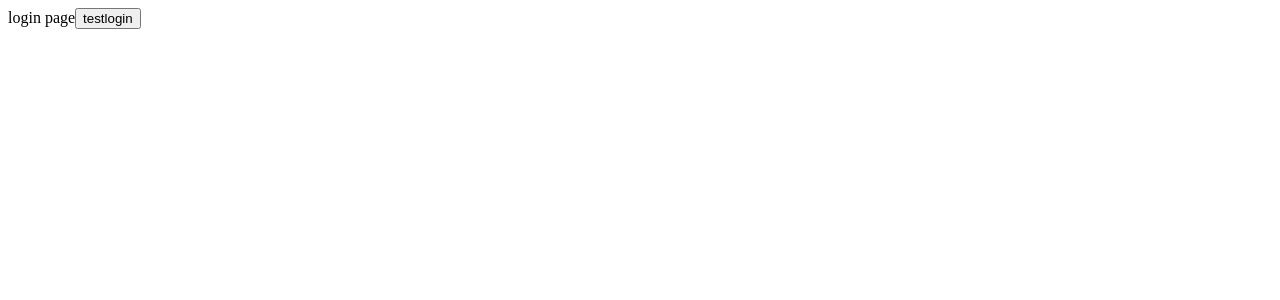
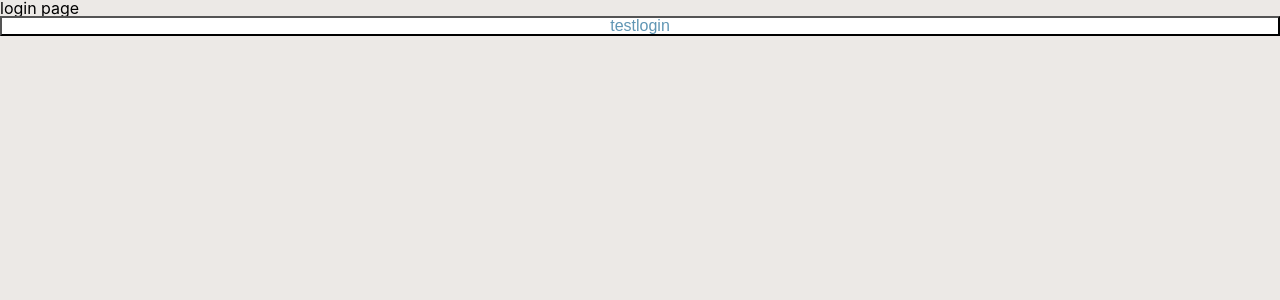
Before and after one commit to alperkasli/cashew-task, a React (Create React App) app: page /login in a window 1280 px wide. Shown: the top 300 px of the page. Built offline with nearby package versions, Linux system fonts and the light colour scheme.

Commit message:
normalize styles, add base colors

```diff
--- a/src/index.tsx
+++ b/src/index.tsx
@@ -2,6 +2,7 @@ import React from "react";
 import ReactDOM from "react-dom/client";
 import App from "./App";
 import reportWebVitals from "./reportWebVitals";
+import './styles/index.scss';
 
 const root = ReactDOM.createRoot(
 	document.getElementById("root") as HTMLElement
--- a/src/pages/Login/index.tsx
+++ b/src/pages/Login/index.tsx
@@ -1,6 +1,7 @@
 import React, { useContext } from "react";
 import { UserContext } from "../../store/user";
 import { useNavigate } from "react-router-dom";
+import "./styles.scss";
 
 export function Login() {
 	const userCtx = useContext(UserContext);
@@ -12,7 +13,9 @@ export function Login() {
 	return (
 		<div>
 			login page
-			<button onClick={handleLogin}>testlogin</button>
+			<button className="button" onClick={handleLogin}>
+				testlogin
+			</button>
 		</div>
 	);
 }
--- /dev/null
+++ b/src/pages/Login/styles.scss
@@ -0,0 +1,13 @@
+@import "../../styles/variables";
+
+.button {
+	display: inline-block;
+	width: 100%;
+	color: $primary-color;
+	background: white;
+
+	&:hover {
+		background: rgb(231, 229, 229);
+		transition: all 0.2s linear;
+	}
+}
--- /dev/null
+++ b/src/styles/_variables.scss
@@ -0,0 +1,4 @@
+$primary-color: #6096B4;
+$secondary-color: #93BFCF;
+$third-color: #93bfcf99;
+$error-color: #eb4f4f
--- /dev/null
+++ b/src/styles/index.scss
@@ -0,0 +1,19 @@
+@import "./variables";
+
+* {
+	box-sizing: border-box;
+	margin: 0;
+	padding: 0;
+	font-size: 100%;
+	line-height: 1;
+}
+
+body {
+	font-family: -apple-system, BlinkMacSystemFont, "Segoe UI", "Roboto", "Oxygen",
+		"Ubuntu", "Cantarell", "Fira Sans", "Droid Sans", "Helvetica Neue",
+		sans-serif;
+	-webkit-font-smoothing: antialiased;
+	-moz-osx-font-smoothing: grayscale;
+	overflow: hidden;
+	background: #ece9e6;
+}
```
